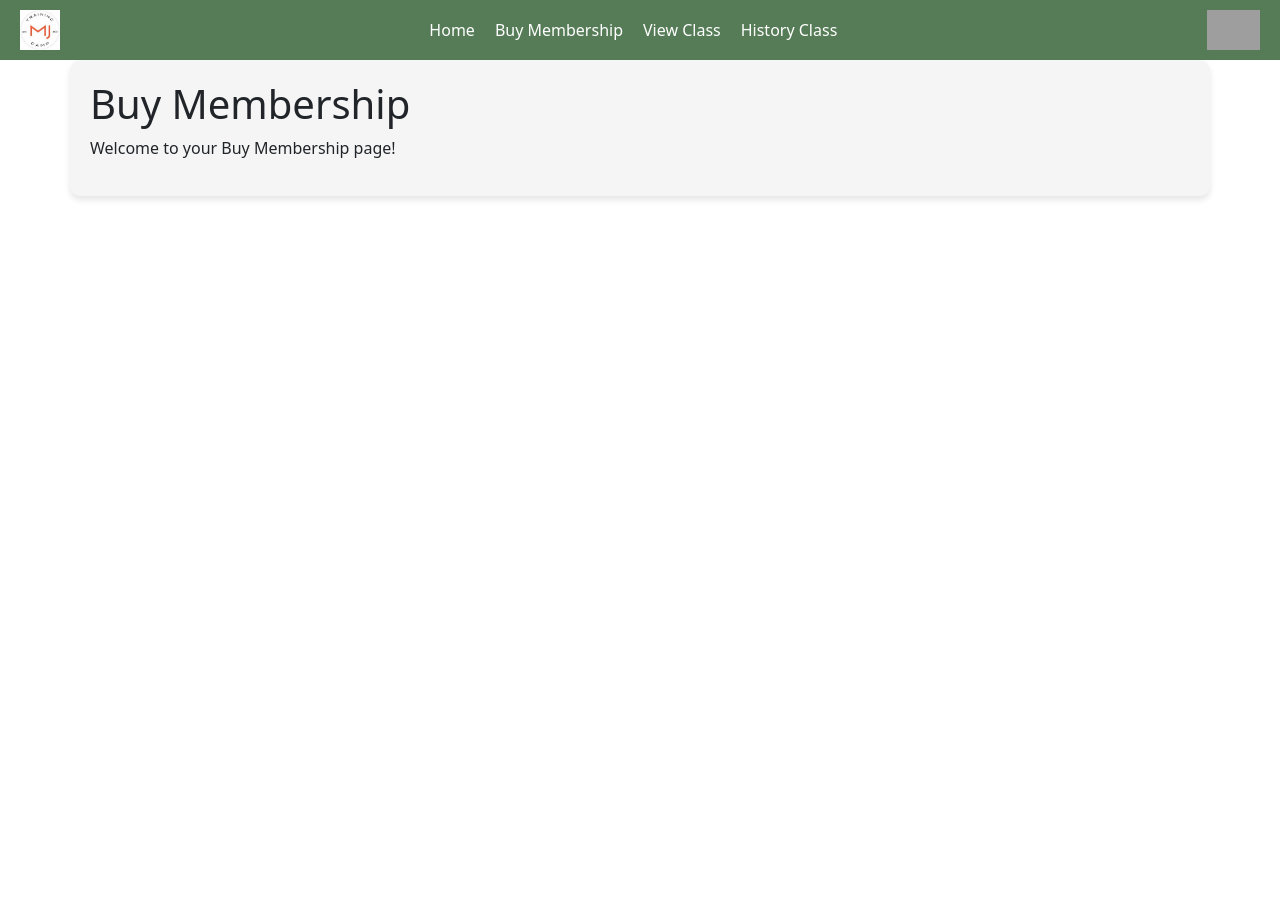
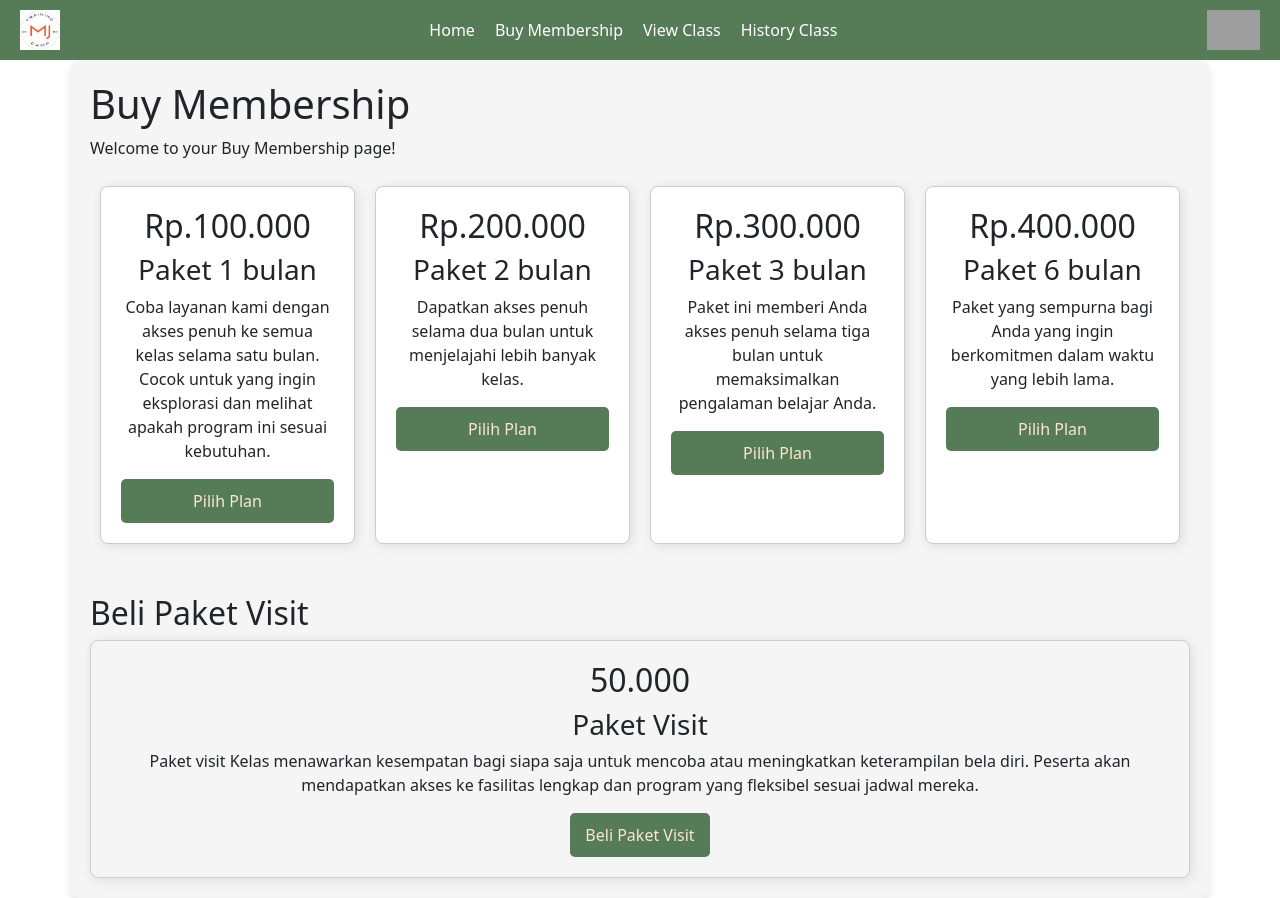
Before and after one commit to danielwidhiarto/MJTrainingCamp, a Vue app in the folder frontend/: page /buy-membership in a window 1280 px wide. Before the commit the page ends 800 px from the top, so only its background shows below. Built offline with nearby package versions, Linux system fonts and the light colour scheme; sample sign-in values are in the browser's storage; grey boxes are pictures that could not be loaded.

Commit message:
add membership frontend

```diff
--- a/frontend/src/components/Member/BuyMembership.vue
+++ b/frontend/src/components/Member/BuyMembership.vue
@@ -4,7 +4,66 @@
     <div class="container">
       <h1>Buy Membership</h1>
       <p>Welcome to your Buy Membership page!</p>
-      <!-- Add more content specific to the user here -->
+
+      <!-- Membership Plans Section -->
+      <div class="card-container">
+        <div class="card">
+          <h2>Rp.100.000</h2>
+          <h3>Paket 1 bulan</h3>
+          <p>
+            Coba layanan kami dengan akses penuh ke semua kelas selama satu
+            bulan. Cocok untuk yang ingin eksplorasi dan melihat apakah program
+            ini sesuai kebutuhan.
+          </p>
+          <button class="select-plan-button">Pilih Plan</button>
+        </div>
+
+        <div class="card">
+          <h2>Rp.200.000</h2>
+          <h3>Paket 2 bulan</h3>
+          <p>
+            Dapatkan akses penuh selama dua bulan untuk menjelajahi lebih banyak
+            kelas.
+          </p>
+          <button class="select-plan-button">Pilih Plan</button>
+        </div>
+
+        <div class="card">
+          <h2>Rp.300.000</h2>
+          <h3>Paket 3 bulan</h3>
+          <p>
+            Paket ini memberi Anda akses penuh selama tiga bulan untuk
+            memaksimalkan pengalaman belajar Anda.
+          </p>
+          <button class="select-plan-button">Pilih Plan</button>
+        </div>
+
+        <div class="card">
+          <h2>Rp.400.000</h2>
+          <h3>Paket 6 bulan</h3>
+          <p>
+            Paket yang sempurna bagi Anda yang ingin berkomitmen dalam waktu
+            yang lebih lama.
+          </p>
+          <button class="select-plan-button">Pilih Plan</button>
+        </div>
+      </div>
+
+      <!-- Visit Package Section -->
+      <div class="visit-package">
+        <h2>Beli Paket Visit</h2>
+        <div class="visit-card">
+          <h2>50.000</h2>
+          <h3>Paket Visit</h3>
+          <p>
+            Paket visit Kelas menawarkan kesempatan bagi siapa saja untuk
+            mencoba atau meningkatkan keterampilan bela diri. Peserta akan
+            mendapatkan akses ke fasilitas lengkap dan program yang fleksibel
+            sesuai jadwal mereka.
+          </p>
+          <button class="select-visit-button">Beli Paket Visit</button>
+        </div>
+      </div>
     </div>
   </div>
 </template>
@@ -24,4 +83,43 @@ export default {
 .container {
   padding: 20px;
 }
+
+.card-container {
+  display: flex;
+  justify-content: space-between;
+  flex-wrap: wrap; /* Allow cards to wrap in case of small screens */
+}
+
+.card {
+  border: 1px solid #ccc;
+  border-radius: 8px;
+  padding: 20px;
+  margin: 10px;
+  flex: 1 1 calc(25% - 20px); /* 4 cards in a row with space */
+  box-shadow: 2px 2px 12px rgba(0, 0, 0, 0.1);
+  text-align: center;
+}
+
+.select-plan-button,
+.select-visit-button {
+  background-color: #557c56; /* Your button color */
+  color: #ffe5cf; /* Your text color */
+  border: none;
+  border-radius: 5px;
+  padding: 10px 15px;
+  cursor: pointer;
+  font-size: 16px;
+}
+
+.visit-package {
+  margin-top: 40px;
+}
+
+.visit-card {
+  border: 1px solid #ccc;
+  border-radius: 8px;
+  padding: 20px;
+  text-align: center;
+  box-shadow: 2px 2px 12px rgba(0, 0, 0, 0.1);
+}
 </style>
```
